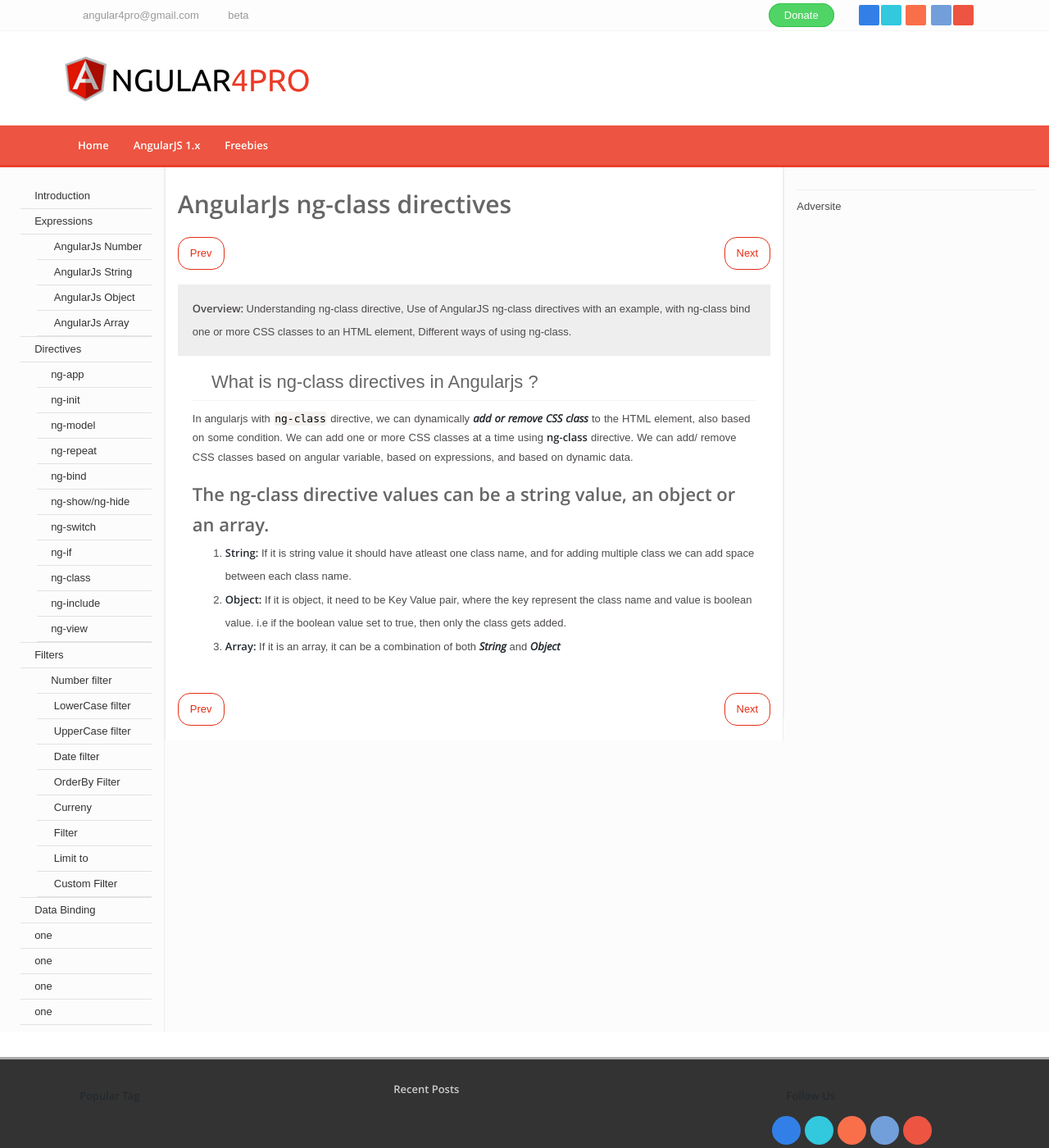
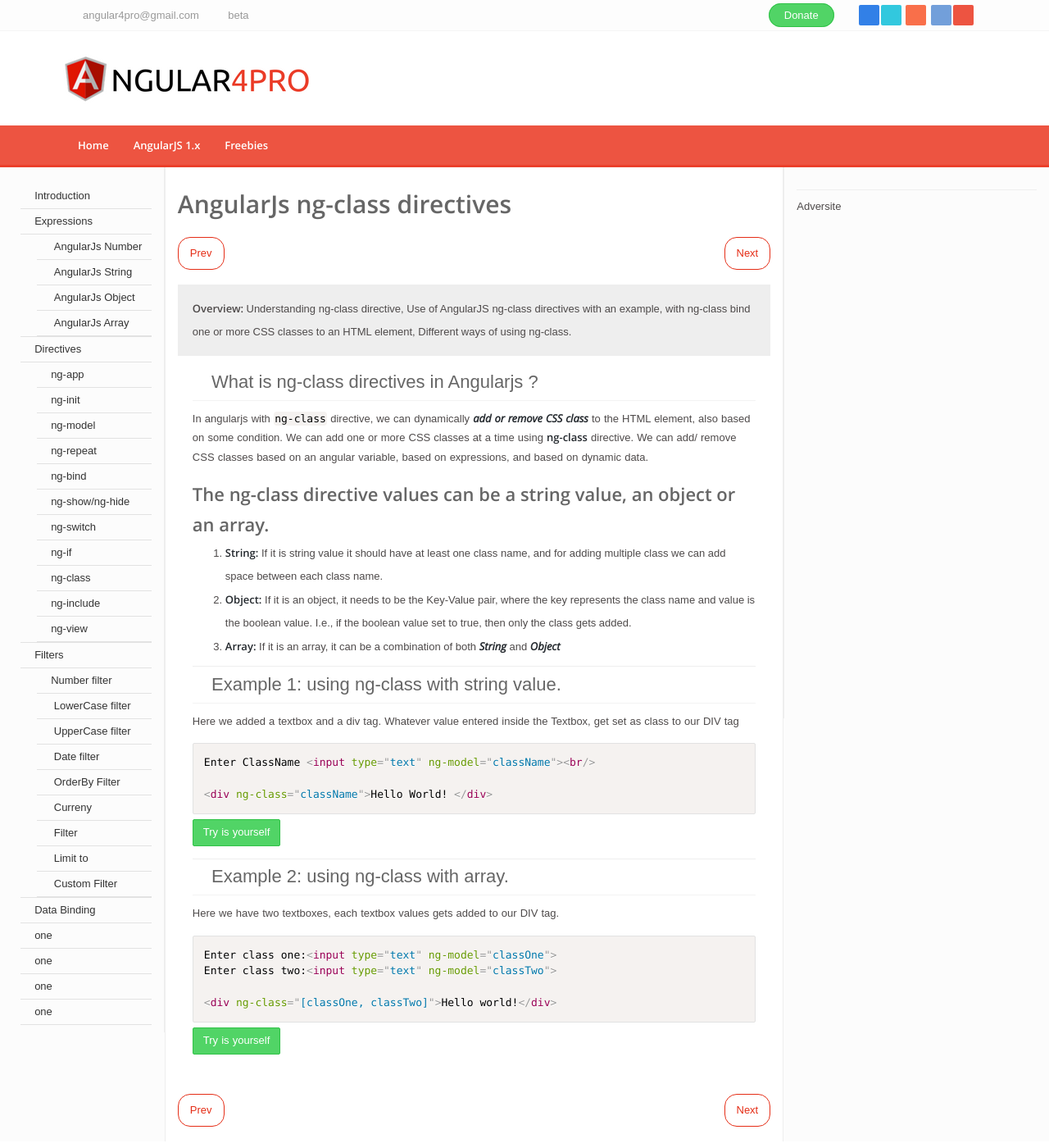
Before and after one commit to angular4pro/angular4pro.github.io, a Jekyll site: the page built from _posts/2017-10-2-ng-class.md, in a window 1280 px wide and 1400 px high. Shown: the whole window at 82% size. Built offline with Jekyll 4.4.1, drawn with Linux system fonts in a browser that asks for light colours; some web fonts are replaced; comment, search, counter and statistics services are not loaded.

Commit message:
Update 2017-10-2-ng-class.md

````diff
--- a/_posts/2017-10-2-ng-class.md
+++ b/_posts/2017-10-2-ng-class.md
@@ -10,12 +10,41 @@ author: Satinder Singh
 prevLink: https://angular4pro.com/ng-if-directives-angularjs/
 nextLink: https://angular4pro.com/ng-include-directives-angularjs/
 image: https://angular4pro.com/md/images/defining-directives-in-angularjs.png
+sitemap:
+  lastmod: 2017-10-26
 ---
 
 ## <i class="fa fa-angle-double-right color"></i> What is ng-class directives in Angularjs ?
-In angularjs with `ng-class` directive, we can dynamically ***add or remove CSS class*** to the HTML element, also based on some condition. We can add one or more CSS classes at a time using **ng-class** directive. We can add/ remove CSS classes based on angular variable, based on expressions, and based on dynamic data.
+In angularjs with `ng-class` directive, we can dynamically ***add or remove CSS class*** to the HTML element, also based on some condition. We can add one or more CSS classes at a time using **ng-class** directive. We can add/ remove CSS classes based on an angular variable, based on expressions, and based on dynamic data.
 
 ### The ng-class directive values can be a string value, an object or an array.
- 1. **String:** If it is string value it should have atleast one class name, and for adding multiple class we can add space between each class name.
- 2. **Object:** If it is object, it need to be Key Value pair, where the key represent the class name and value is boolean value. i.e  if the boolean value set to true, then only the class gets added.
+ 1. **String:** If it is string value it should have at least one class name, and for adding multiple class we can add space between each class name.
+ 2. **Object:** If it is an object, it needs to be the Key-Value pair, where the key represents the class name and value is the boolean value. I.e.,  if the boolean value set to true, then only the class gets added.
  3. **Array:** If it is an array, it can be a combination of both ***String*** and ***Object***
+
+---
+
+## <i class="fa fa-angle-double-right color"></i> Example 1: using ng-class with string value.
+Here we added a textbox and a div tag. Whatever value entered inside the Textbox, get set as class to our DIV tag
+
+```html {% raw %}
+Enter ClassName <input type="text" ng-model="className"><br/>
+
+<div ng-class="className">Hello World! </div> {% endraw %}
+```
+
+[Try is yourself](https://angular4pro.com/demos/editor.html?f=demo&i=125){: .btn .btn-success .btn-green}
+
+---
+
+## <i class="fa fa-angle-double-right color"></i> Example 2: using ng-class with array.
+Here we have two textboxes, each textbox values gets added to our DIV tag.
+
+```html {% raw %}
+Enter class one:<input type="text" ng-model="classOne">
+Enter class two:<input type="text" ng-model="classTwo">
+
+<div ng-class="[classOne, classTwo]">Hello world!</div>{% endraw %}
+```
+
+[Try is yourself](https://angular4pro.com/demos/editor.html?f=demo&i=126){: .btn .btn-success .btn-green}
````
